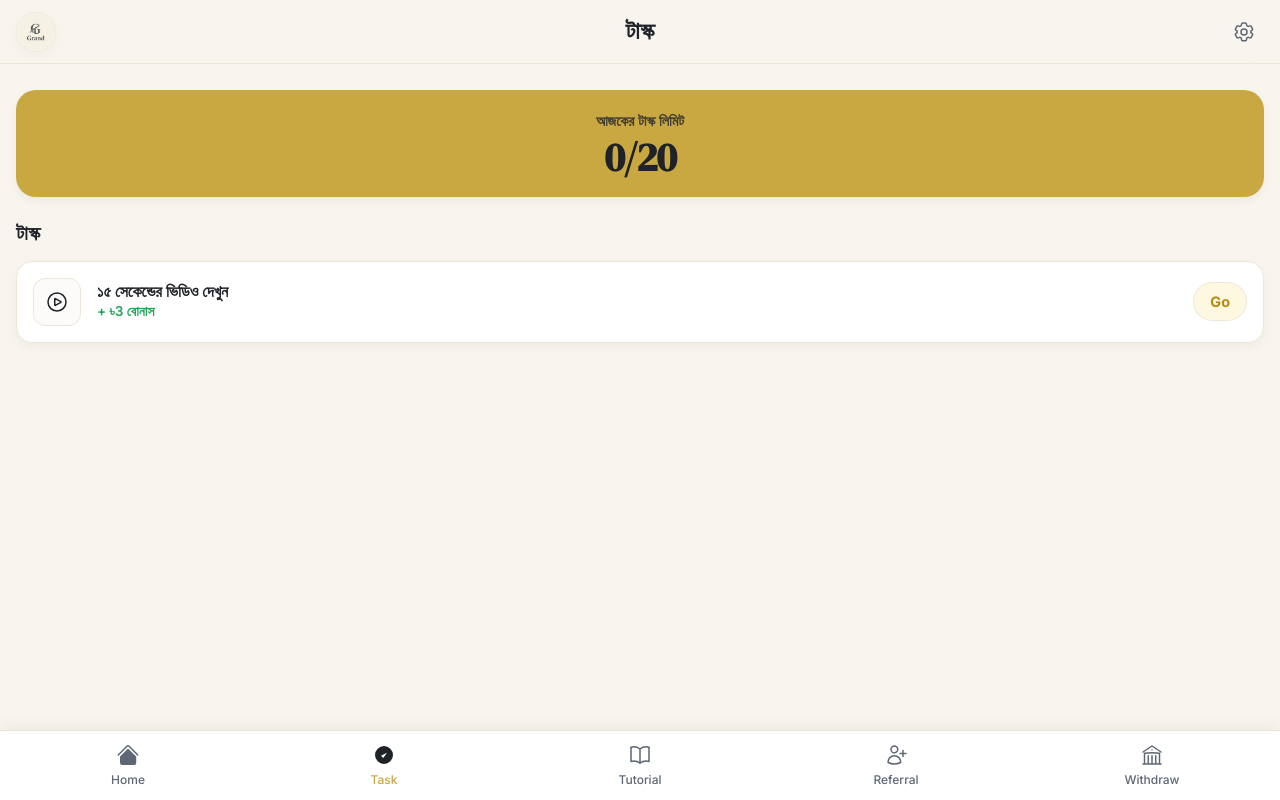
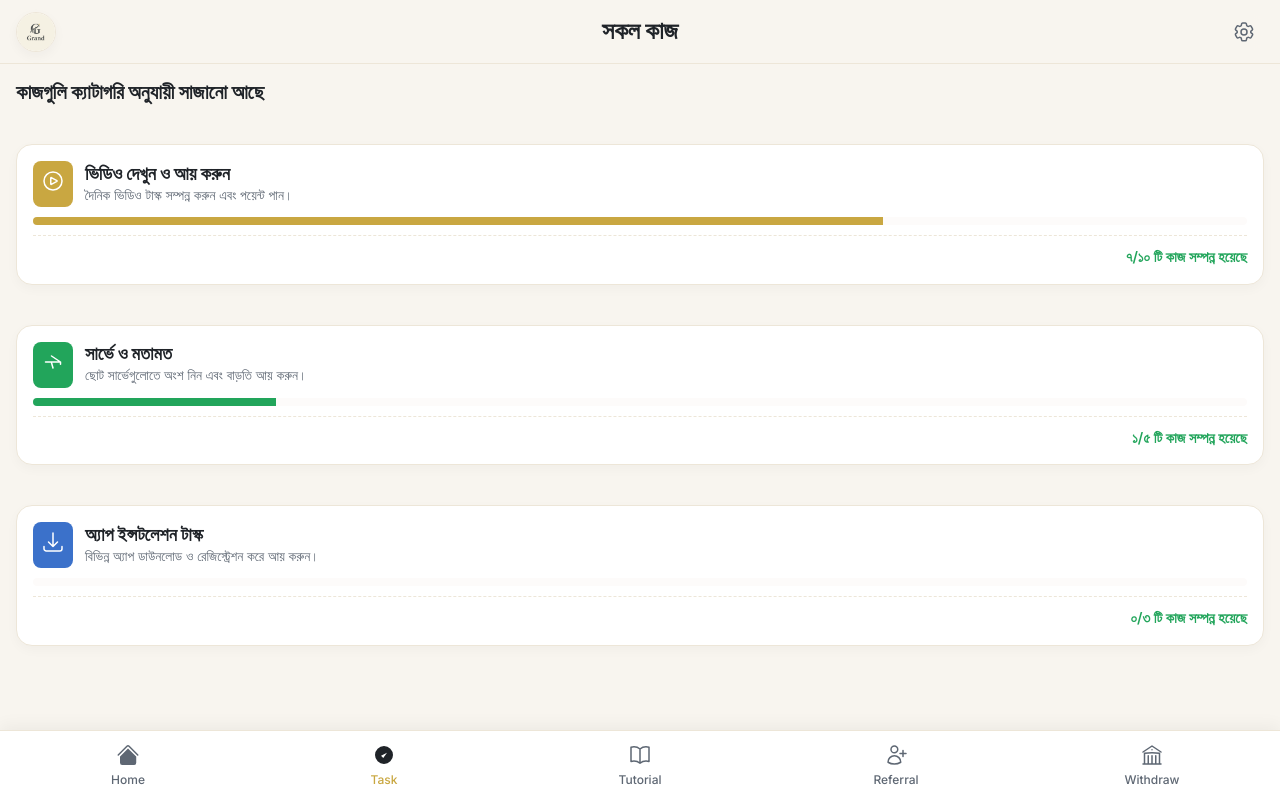
Before and after one commit to Yeasin2386/Ensen-Mining, a plain HTML site: page other system/task.html in a window 1280 px wide. Drawn offline with Linux system fonts and the light colour scheme.

Commit message:
Update task.html

```diff
--- a/other system/task.html
+++ b/other system/task.html
@@ -4,7 +4,7 @@
   <meta charset="UTF-8" />
   <meta name="viewport" content="width=device-width, initial-scale=1.0" />
   <meta name="theme-color" content="#F8F5EF" />
-  <title>Grand — Task</title>
+  <title>Grand — Task List</title>
 
   <link rel="preconnect" href="https://fonts.googleapis.com" />
   <link rel="preconnect" href="https://fonts.gstatic.com" crossorigin />
@@ -12,34 +12,82 @@
 
   <link rel="stylesheet" href="../style.css" />
   <style>
-    /* এখানে শুধু task.html এর জন্য যদি কোনো নতুন CSS লাগে, তা যুক্ত করা হবে।
-    আপনার মূল ডিজাইন style.css থেকে আসবে।
-    */
-    .task-limit-card {
-        background: var(--accent-primary);
-        color: var(--text-primary);
-        padding: 20px;
-        border-radius: var(--radius-lg);
-        text-align: center;
-        margin-top: 10px;
-        box-shadow: 0 4px 8px rgba(0, 0, 0, 0.05);
-    }
-    .task-limit-card .balance-label {
-        font-weight: 600;
-        color: var(--text-primary);
-        opacity: 0.8;
-        font-size: 0.9rem;
-    }
-    .task-limit-card .balance-amount {
-        font-family: var(--font-heading);
-        font-size: 2.5rem;
-        font-weight: 700;
-        margin-top: 5px;
-        line-height: 1;
-    }
-    /* টাস্ক পেজে টাস্ক নেভিগেশন আইটেম সক্রিয় করতে */
+    /* টাস্ক পেজের জন্য দরকারি CSS */
+
+    /* Navigation Active State */
     .bottom-nav a[href="task.html"] {
         color: var(--accent-primary) !important;
+    }
+
+    .task-category-card {
+        background-color: var(--bg-surface);
+        padding: var(--spacing);
+        border-radius: var(--radius-md);
+        box-shadow: 0 4px 12px rgba(0, 0, 0, 0.03);
+        margin-bottom: var(--spacing);
+        border: 1px solid var(--border-color);
+        transition: transform 0.2s;
+    }
+
+    .task-category-card:active {
+        transform: translateY(1px);
+    }
+
+    .category-header {
+        display: flex;
+        align-items: center;
+        gap: 12px;
+        margin-bottom: 10px;
+    }
+
+    .category-icon-wrapper {
+        background-color: var(--accent-primary);
+        padding: 8px;
+        border-radius: 8px;
+        flex-shrink: 0;
+    }
+    .category-icon {
+        width: 24px;
+        height: 24px;
+        color: var(--bg-surface);
+    }
+
+    .category-details h4 {
+        margin: 0;
+        font-size: 1.15rem;
+        color: var(--text-primary);
+        font-weight: 700;
+    }
+    .category-details p {
+        margin: 0;
+        font-size: 0.85rem;
+        color: var(--text-secondary);
+    }
+
+    .task-count {
+        margin-top: 10px;
+        padding-top: 10px;
+        border-top: 1px dashed var(--border-color);
+        text-align: right;
+        font-size: 0.9rem;
+        color: var(--success-color);
+        font-weight: 600;
+    }
+
+    /* Progress Bar Style */
+    .task-progress-bar {
+        height: 8px;
+        background-color: var(--bg-surface-alt);
+        border-radius: 4px;
+        overflow: hidden;
+        margin-top: 8px;
+    }
+
+    .task-progress-bar-fill {
+        height: 100%;
+        background-color: var(--accent-primary);
+        width: 60%; /* Example width, dynamic in real app */
+        transition: width 0.5s ease;
     }
   </style>
 </head>
@@ -59,7 +107,7 @@
   <a href="../index.html" class="header-logo" aria-label="হোমপেজ">
     <img src="../image/Gemini_Generated_Image_dcsl0idcsl0idcsl.png" alt="Grand Logo" />
   </a>
-  <h1 class="app-title">টাস্ক</h1>
+  <h1 class="app-title">সকল কাজ</h1>
   <a href="../settings.html" class="header-btn" aria-label="সেটিংস">
     <svg xmlns="http://www.w3.org/2000/svg" fill="none" viewBox="0 0 24 24" stroke-width="1.5" stroke="currentColor">
       <path stroke-linecap="round" stroke-linejoin="round" d="M9.594 3.94c.09-.542.56-.94 1.11-.94h2.593c.55 0 1.02.398 1.11.94l.213 1.281c.063.374.313.686.645.87.074.04.147.083.22.127.324.196.72.257 1.075.124l1.217-.456a1.125 1.125 0 011.37.49l1.296 2.247a1.125 1.125 0 01-.26 1.431l-1.003.827c-.293.24-.438.613-.438.995s.145.755.438.995l1.003.827c.48.398.668 1.03.26 1.431l-1.296 2.247a1.125 1.125 0 01-1.37.49l-1.217-.456c-.355-.133-.75-.072-1.076.124a6.57 6.57 0 01-.22.128c-.333.183-.582.495-.645.87l-.213 1.28c-.09.543-.56.941-1.11.941h-2.594c-.55 0-1.02-.398-1.11-.94l-.213-1.281c-.063-.374-.313-.686-.645-.87a6.52 6.52 0 01-.22-.127c-.325-.196-.72-.257-1.076-.124l-1.217.456a1.125 1.125 0 01-1.37-.49l-1.296-2.247a1.125 1.125 0 01.26-1.431l1.004-.827c.292-.24.437-.613.437-.995s-.145-.755-.437-.995l-1.004-.827a1.125 1.125 0 01-.26-1.431l1.296-2.247a1.125 1.125 0 011.37-.49l1.217.456c.355.133.75.072 1.076-.124.072-.044.146-.087.22-.128.332-.183.582-.495.645-.87l.213-1.28z" />
@@ -70,26 +118,57 @@
 
     <main class="app-main">
 
-      <section class="balance-card-wrapper">
-        <div class="task-limit-card">
-          <div class="balance-label"><span>আজকের টাস্ক লিমিট</span></div>
-          <p class="balance-amount"><span id="tasks-today-page">0/20</span></p>
-        </div>
-      </section>
+      <h3 class="section-title">কাজগুলি ক্যাটাগরি অনুযায়ী সাজানো আছে</h3>
 
-      <section class="tasks-section">
-        <h3 class="section-title">টাস্ক</h3>
-        <div class="task-list">
-          <div class="task-card" data-task-id="watch-video" data-reward="3" data-duration="15">
-            <div class="task-icon-wrapper"><svg xmlns="http://www.w3.org/2000/svg" fill="none" viewBox="0 0 24 24" stroke-width="1.5" stroke="currentColor"><path stroke-linecap="round" stroke-linejoin="round" d="M21 12a9 9 0 11-18 0 9 9 0 0118 0z" /><path stroke-linecap="round" stroke-linejoin="round" d="M15.91 11.672a.375.375 0 010 .656l-5.603 3.113a.375.375 0 01-.557-.328V8.887c0-.286.307-.466.557-.327l5.603 3.112z" /></svg></div>
-            <div class="task-details">
-              <h4>১৫ সেকেন্ডের ভিডিও দেখুন</h4>
-              <p class="reward">+ ৳3 বোনাস</p>
-            </div>
-            <button class="btn-go" data-open-modal="watch-video">Go</button>
+      <a href="#" class="task-category-card">
+          <div class="category-header">
+              <div class="category-icon-wrapper">
+                  <svg class="category-icon" xmlns="http://www.w3.org/2000/svg" fill="none" viewBox="0 0 24 24" stroke-width="1.5" stroke="currentColor"><path stroke-linecap="round" stroke-linejoin="round" d="M21 12a9 9 0 11-18 0 9 9 0 0118 0z" /><path stroke-linecap="round" stroke-linejoin="round" d="M15.91 11.672a.375.375 0 010 .656l-5.603 3.113a.375.375 0 01-.557-.328V8.887c0-.286.307-.466.557-.327l5.603 3.112z" /></svg>
+              </div>
+              <div class="category-details">
+                  <h4>ভিডিও দেখুন ও আয় করুন</h4>
+                  <p>দৈনিক ভিডিও টাস্ক সম্পন্ন করুন এবং পয়েন্ট পান।</p>
+              </div>
           </div>
-        </div>
-      </section>
+          <div class="task-progress-bar">
+              <div class="task-progress-bar-fill" style="width: 70%;"></div>
+          </div>
+          <p class="task-count">৭/১০ টি কাজ সম্পন্ন হয়েছে</p>
+      </a>
+
+      <a href="#" class="task-category-card">
+          <div class="category-header">
+              <div class="category-icon-wrapper" style="background-color: var(--success-color);">
+                  <svg class="category-icon" xmlns="http://www.w3.org/2000/svg" fill="none" viewBox="0 0 24 24" stroke-width="1.5" stroke="currentColor"><path stroke-linecap="round" stroke-linejoin="round" d="M19.5 14.25v-2.25L10.5 6m0 6.75L12 18m-7.5-6h15" /></svg>
+              </div>
+              <div class="category-details">
+                  <h4>সার্ভে ও মতামত</h4>
+                  <p>ছোট সার্ভেগুলোতে অংশ নিন এবং বাড়তি আয় করুন।</p>
+              </div>
+          </div>
+          <div class="task-progress-bar">
+              <div class="task-progress-bar-fill" style="width: 20%; background-color: var(--success-color);"></div>
+          </div>
+          <p class="task-count">১/৫ টি কাজ সম্পন্ন হয়েছে</p>
+      </a>
+
+      <a href="#" class="task-category-card">
+          <div class="category-header">
+              <div class="category-icon-wrapper" style="background-color: #3B71CA;">
+                  <svg class="category-icon" xmlns="http://www.w3.org/2000/svg" fill="none" viewBox="0 0 24 24" stroke-width="1.5" stroke="currentColor"><path stroke-linecap="round" stroke-linejoin="round" d="M3 16.5v2.25A2.25 2.25 0 005.25 21h13.5A2.25 2.25 0 0021 18.75v-2.25M16.5 12L12 16.5m0 0L7.5 12m4.5 4.5V3" /></svg>
+              </div>
+              <div class="category-details">
+                  <h4>অ্যাপ ইন্সটলেশন টাস্ক</h4>
+                  <p>বিভিন্ন অ্যাপ ডাউনলোড ও রেজিস্ট্রেশন করে আয় করুন।</p>
+              </div>
+          </div>
+          <div class="task-progress-bar">
+              <div class="task-progress-bar-fill" style="width: 0%; background-color: #3B71CA;"></div>
+          </div>
+          <p class="task-count">০/৩ টি কাজ সম্পন্ন হয়েছে</p>
+      </a>
+
+
     </main>
 
     <nav class="bottom-nav">
@@ -119,200 +198,21 @@
   </a>
 </nav>
 
-  <div id="modal-watch-video" class="modal" role="dialog" aria-modal="true" aria-hidden="true">
-    <div class="modal-backdrop" data-close-modal></div>
-    <div class="modal-dialog">
-        <div class="modal-icon-wrapper">
-            <svg xmlns="http://www.w3.org/2000/svg" fill="none" viewBox="0 0 24 24" stroke-width="1.5" stroke="currentColor"><path stroke-linecap="round" stroke-linejoin="round" d="M21 12a9 9 0 11-18 0 9 9 0 0118 0z" /><path stroke-linecap="round" stroke-linejoin="round" d="M15.91 11.672a.375.375 0 010 .656l-5.603 3.113a.375.375 0 01-.557-.328V8.887c0-.286.307-.466.557-.327l5.603 3.112z" /></svg>
-        </div>
-      <div class="modal-header">
-        <h3>ভিডিও দেখুন</h3>
-        <p class="modal-reward">আপনি পাবেন ৳3</p>
-      </div>
-      <div class="modal-body">
-        <p>পুরো ভিডিওটি দেখুন (১৫ সেকেন্ড)। দেখা শেষ হলে 'Complete' বাটনটি সক্রিয় হবে।</p>
-      </div>
-      <div class="modal-actions">
-        <button class="btn-secondary" data-action="start-video" data-duration="15">Watch Now</button>
-        <button class="btn-primary" data-action="confirm-task" data-task="watch-video" disabled>Complete</button>
-      </div>
-    </div>
   </div>
 
   <script>
-    // এখানে আপনার script.js এর শুধুমাত্র টাস্ক-সম্পর্কিত এবং UI আপডেটের লজিক থাকবে।
-    // সম্পূর্ণ কার্যকারিতা পেতে, আপনাকে অবশ্যই আপনার মূল script.js ফাইলটিকে আপডেট করতে হবে (যেমনটা আমি আগের উত্তরে দিয়েছিলাম)।
-
+    // --- Core Functions for Preloader (Consistent) ---
     const $ = (selector, parent = document) => parent.querySelector(selector);
-    const $$ = (selector, parent = document) => Array.from(parent.querySelectorAll(selector));
-
-    const STORE_KEYS = { balance: "grand_balance_v3", tasks: "grand_tasks_v3" };
-    const DAILY_TASK_LIMIT = 20;
-
-    const store = {
-      get: (key, fallback = null) => {
-        try {
-          const value = localStorage.getItem(key);
-          return value ? JSON.parse(value) : fallback;
-        } catch (e) {
-          return fallback;
-        }
-      },
-      set: (key, value) => {
-        try {
-          localStorage.setItem(key, JSON.stringify(value));
-        } catch (e) {
-          console.error("Failed to save to localStorage", e);
-        }
-      },
-    };
-
-    let balance = store.get(STORE_KEYS.balance, 0);
-    let tasksState = store.get(STORE_KEYS.tasks, {});
-    let videoTimer = null;
-
-    const tasksFromDOM = $$(".task-card").map(card => ({
-        id: card.dataset.taskId,
-        reward: Number(card.dataset.reward || 0),
-        duration: card.dataset.duration ? Number(card.dataset.duration) : null,
-        goButton: card.querySelector(".btn-go"),
-    }));
-
-    // --- Core Functions (Simplified for Task Page) ---
-
-    function isToday(ts) {
-        if (!ts) return false;
-        const today = new Date();
-        const otherDate = new Date(ts);
-        return today.getFullYear() === otherDate.getFullYear() &&
-               today.getMonth() === otherDate.getMonth() &&
-               today.getDate() === otherDate.getDate();
-    };
-
-    function syncTasksAndStats() {
-      let todayCompletedCount = 0;
-
-      tasksFromDOM.forEach(task => {
-        if (!tasksState[task.id]) {
-          tasksState[task.id] = { status: "pending", completed_at: null };
-        }
-
-        const taskState = tasksState[task.id];
-        const isCompleted = taskState.status === "completed";
-
-        if (isCompleted) {
-          task.goButton.textContent = "Done";
-          task.goButton.disabled = true;
-          if (isToday(taskState.completed_at)) {
-              todayCompletedCount++;
-          }
-        } else {
-          task.goButton.textContent = "Go";
-          task.goButton.disabled = false;
-        }
-      });
-      store.set(STORE_KEYS.tasks, tasksState);
-      updateTaskLimitUI(todayCompletedCount);
-    }
-
-    function updateTaskLimitUI(todayCount) {
-      const taskLimitEl = $("#tasks-today-page");
-      if (taskLimitEl) taskLimitEl.textContent = `${todayCount}/${DAILY_TASK_LIMIT}`;
-    }
-
-    function completeTask(taskId) {
-      const taskState = tasksState[taskId];
-      const taskDef = tasksFromDOM.find(t => t.id === taskId);
-
-      if (taskState.status === "completed" || !taskDef) return;
-      if (taskDef.id === 'watch-video' && tasksFromDOM.find(t => t.id === 'watch-video').goButton.textContent === 'Go') return; // টাস্ক শুরু না হলে ব্লক করবে
-
-      taskState.status = "completed";
-      taskState.completed_at = Date.now();
-      balance += taskDef.reward;
-
-      store.set(STORE_KEYS.tasks, tasksState);
-      store.set(STORE_KEYS.balance, balance);
-
-      syncTasksAndStats();
-    }
-
-    // --- Modal Logic ---
-
-    function openModal(modalId) {
-      const modal = $(`#modal-${modalId}`);
-      if (!modal) return;
-      modal.setAttribute("aria-hidden", "false");
-      document.body.style.overflow = "hidden";
-
-      if (modalId === "watch-video") {
-        const completeBtn = modal.querySelector('[data-action="confirm-task"]');
-        const startBtn = modal.querySelector('[data-action="start-video"]');
-        completeBtn.disabled = true;
-        startBtn.disabled = false;
-        startBtn.textContent = "Watch Now";
-      }
-    }
-
-    function closeModal(modal) {
-      if (!modal) return;
-      modal.setAttribute("aria-hidden", "true");
-      document.body.style.overflow = "";
-      if (videoTimer) {
-        clearInterval(videoTimer);
-        videoTimer = null;
-      }
-    }
-
-    function startVideoTimer(startBtn) {
-      const duration = Number(startBtn.dataset.duration || 15);
-      let timeLeft = duration;
-
-      startBtn.disabled = true;
-
-      videoTimer = setInterval(() => {
-        timeLeft--;
-        startBtn.textContent = `Waiting ${timeLeft}s...`;
-
-        if (timeLeft <= 0) {
-          clearInterval(videoTimer);
-          videoTimer = null;
-          startBtn.textContent = "Finished";
-          const modal = startBtn.closest(".modal");
-          const completeBtn = modal.querySelector('[data-action="confirm-task"]');
-          completeBtn.disabled = false;
-        }
-      }, 1000);
-    }
-
-    function bindEvents() {
-      document.addEventListener("click", (e) => {
-        const openModalBtn = e.target.closest("[data-open-modal]");
-        if (openModalBtn) openModal(openModalBtn.dataset.openModal);
-
-        const closeModalBtn = e.target.closest("[data-close-modal]");
-        if (closeModalBtn) closeModal(closeModalBtn.closest(".modal"));
-
-        const confirmBtn = e.target.closest('[data-action="confirm-task"]');
-        if (confirmBtn && !confirmBtn.disabled) {
-          completeTask(confirmBtn.dataset.task);
-          closeModal(confirmBtn.closest(".modal"));
-        }
-
-        const startVideoBtn = e.target.closest('[data-action="start-video"]');
-        if (startVideoBtn && !startVideoBtn.disabled) startVideoTimer(startVideoBtn);
-      });
-    }
 
     function init() {
-      $("#preloader").classList.add("hidden");
-      $("#app").setAttribute("aria-hidden", "false");
-      syncTasksAndStats();
-      bindEvents();
+      // Preloader hide logic
+      const preloader = $("#preloader");
+      const app = $("#app");
+      if (preloader) preloader.classList.add("hidden");
+      if (app) app.setAttribute("aria-hidden", "false");
     }
 
     document.addEventListener("DOMContentLoaded", init);
-
   </script>
 </body>
 </html>
```
